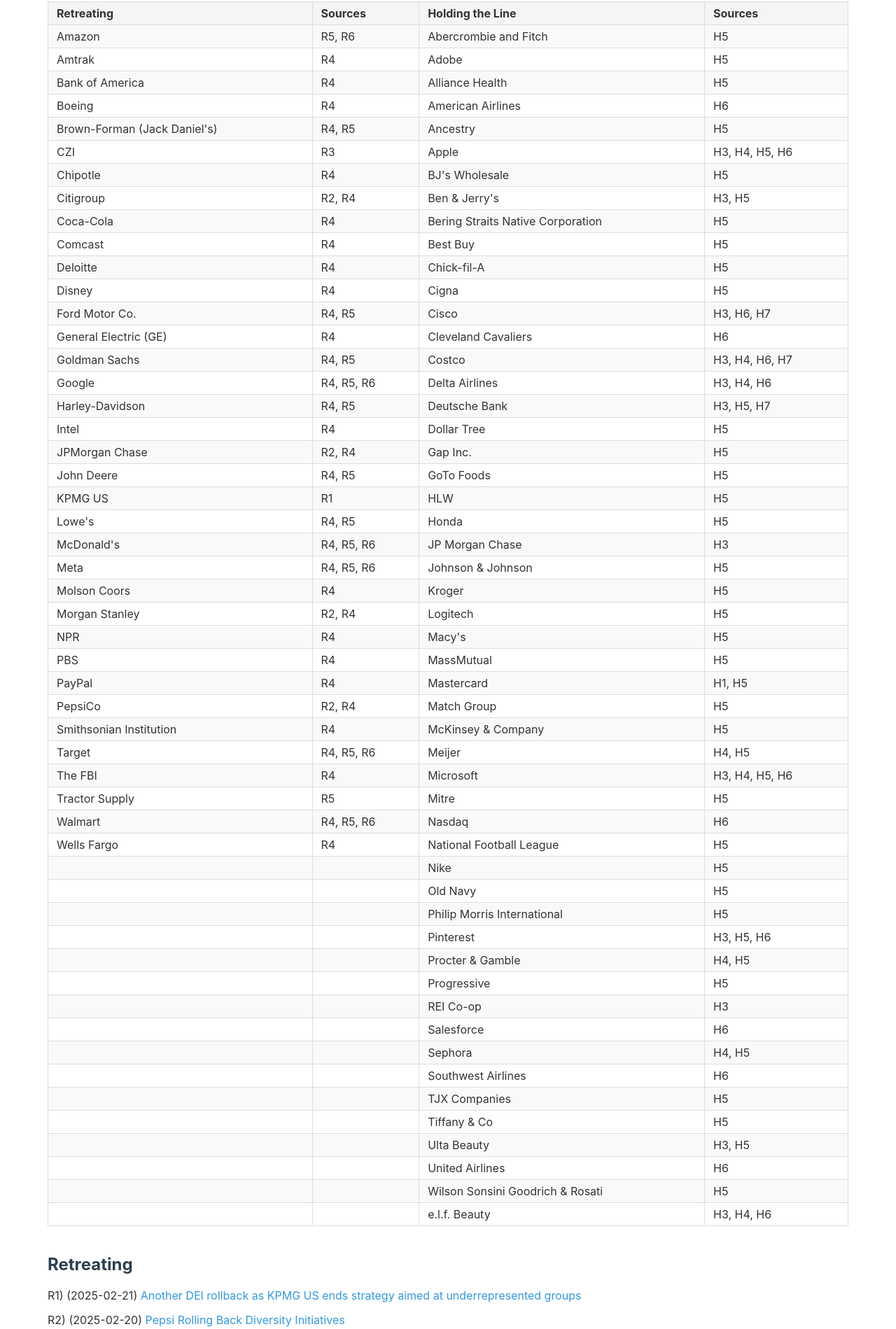
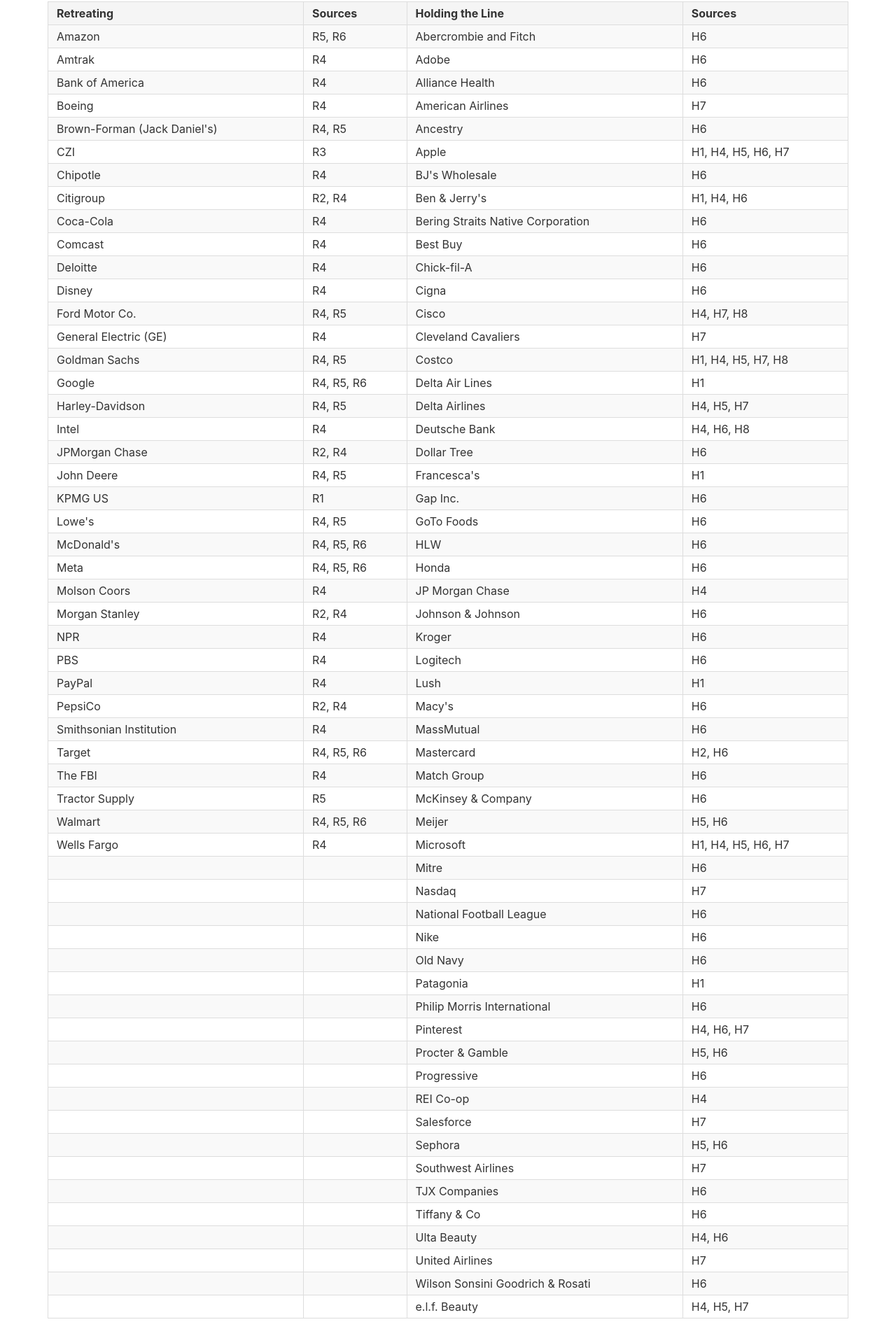
Before and after one commit to judell/dei-tracker, a plain HTML site: page index.html in a window 1280 px wide. Shown: the part 138-2037 px from the top of the page at 70% size. Drawn offline with Linux system fonts and the light colour scheme.

Commit message:
add time, 2/28. new: lush, francesca, patagonia

```diff
--- a/index.html
+++ b/index.html
@@ -62,62 +62,66 @@
 </head>
 <body>
 <h1>Companies holding on and retreating from DEI</h1>
-This is a point-in-time snapshot, generated on 2025-02-21, derived from the listed sources. See <a href="https://github.com/judell/dei-tracker">the repo</a> for how to update.
+This is a point-in-time snapshot, generated on 2025-02-28, derived from the listed sources. See <a href="https://github.com/judell/dei-tracker">the repo</a> for how to update.
 
 <table>
 <tr><th>Retreating</th><th>Sources</th><th>Holding the Line</th><th>Sources</th></tr>
-<tr><td>Amazon</td><td>R5, R6</td><td>Abercrombie and Fitch</td><td>H5</td></tr>
-<tr><td>Amtrak</td><td>R4</td><td>Adobe</td><td>H5</td></tr>
-<tr><td>Bank of America</td><td>R4</td><td>Alliance Health</td><td>H5</td></tr>
-<tr><td>Boeing</td><td>R4</td><td>American Airlines</td><td>H6</td></tr>
-<tr><td>Brown-Forman (Jack Daniel's)</td><td>R4, R5</td><td>Ancestry</td><td>H5</td></tr>
-<tr><td>CZI</td><td>R3</td><td>Apple</td><td>H3, H4, H5, H6</td></tr>
-<tr><td>Chipotle</td><td>R4</td><td>BJ's Wholesale</td><td>H5</td></tr>
-<tr><td>Citigroup</td><td>R2, R4</td><td>Ben & Jerry's</td><td>H3, H5</td></tr>
-<tr><td>Coca-Cola</td><td>R4</td><td>Bering Straits Native Corporation</td><td>H5</td></tr>
-<tr><td>Comcast</td><td>R4</td><td>Best Buy</td><td>H5</td></tr>
-<tr><td>Deloitte</td><td>R4</td><td>Chick-fil-A</td><td>H5</td></tr>
-<tr><td>Disney</td><td>R4</td><td>Cigna</td><td>H5</td></tr>
-<tr><td>Ford Motor Co.</td><td>R4, R5</td><td>Cisco</td><td>H3, H6, H7</td></tr>
-<tr><td>General Electric (GE)</td><td>R4</td><td>Cleveland Cavaliers</td><td>H6</td></tr>
-<tr><td>Goldman Sachs</td><td>R4, R5</td><td>Costco</td><td>H3, H4, H6, H7</td></tr>
-<tr><td>Google</td><td>R4, R5, R6</td><td>Delta Airlines</td><td>H3, H4, H6</td></tr>
-<tr><td>Harley-Davidson</td><td>R4, R5</td><td>Deutsche Bank</td><td>H3, H5, H7</td></tr>
-<tr><td>Intel</td><td>R4</td><td>Dollar Tree</td><td>H5</td></tr>
-<tr><td>JPMorgan Chase</td><td>R2, R4</td><td>Gap Inc.</td><td>H5</td></tr>
-<tr><td>John Deere</td><td>R4, R5</td><td>GoTo Foods</td><td>H5</td></tr>
-<tr><td>KPMG US</td><td>R1</td><td>HLW</td><td>H5</td></tr>
-<tr><td>Lowe's</td><td>R4, R5</td><td>Honda</td><td>H5</td></tr>
-<tr><td>McDonald's</td><td>R4, R5, R6</td><td>JP Morgan Chase</td><td>H3</td></tr>
-<tr><td>Meta</td><td>R4, R5, R6</td><td>Johnson & Johnson</td><td>H5</td></tr>
-<tr><td>Molson Coors</td><td>R4</td><td>Kroger</td><td>H5</td></tr>
-<tr><td>Morgan Stanley</td><td>R2, R4</td><td>Logitech</td><td>H5</td></tr>
-<tr><td>NPR</td><td>R4</td><td>Macy's</td><td>H5</td></tr>
-<tr><td>PBS</td><td>R4</td><td>MassMutual</td><td>H5</td></tr>
-<tr><td>PayPal</td><td>R4</td><td>Mastercard</td><td>H1, H5</td></tr>
-<tr><td>PepsiCo</td><td>R2, R4</td><td>Match Group</td><td>H5</td></tr>
-<tr><td>Smithsonian Institution</td><td>R4</td><td>McKinsey & Company</td><td>H5</td></tr>
-<tr><td>Target</td><td>R4, R5, R6</td><td>Meijer</td><td>H4, H5</td></tr>
-<tr><td>The FBI</td><td>R4</td><td>Microsoft</td><td>H3, H4, H5, H6</td></tr>
-<tr><td>Tractor Supply</td><td>R5</td><td>Mitre</td><td>H5</td></tr>
-<tr><td>Walmart</td><td>R4, R5, R6</td><td>Nasdaq</td><td>H6</td></tr>
-<tr><td>Wells Fargo</td><td>R4</td><td>National Football League</td><td>H5</td></tr>
-<tr><td></td><td></td><td>Nike</td><td>H5</td></tr>
-<tr><td></td><td></td><td>Old Navy</td><td>H5</td></tr>
-<tr><td></td><td></td><td>Philip Morris International</td><td>H5</td></tr>
-<tr><td></td><td></td><td>Pinterest</td><td>H3, H5, H6</td></tr>
-<tr><td></td><td></td><td>Procter & Gamble</td><td>H4, H5</td></tr>
-<tr><td></td><td></td><td>Progressive</td><td>H5</td></tr>
-<tr><td></td><td></td><td>REI Co-op</td><td>H3</td></tr>
-<tr><td></td><td></td><td>Salesforce</td><td>H6</td></tr>
-<tr><td></td><td></td><td>Sephora</td><td>H4, H5</td></tr>
-<tr><td></td><td></td><td>Southwest Airlines</td><td>H6</td></tr>
-<tr><td></td><td></td><td>TJX Companies</td><td>H5</td></tr>
-<tr><td></td><td></td><td>Tiffany & Co</td><td>H5</td></tr>
-<tr><td></td><td></td><td>Ulta Beauty</td><td>H3, H5</td></tr>
-<tr><td></td><td></td><td>United Airlines</td><td>H6</td></tr>
-<tr><td></td><td></td><td>Wilson Sonsini Goodrich & Rosati</td><td>H5</td></tr>
-<tr><td></td><td></td><td>e.l.f. Beauty</td><td>H3, H4, H6</td></tr>
+<tr><td>Amazon</td><td>R5, R6</td><td>Abercrombie and Fitch</td><td>H6</td></tr>
+<tr><td>Amtrak</td><td>R4</td><td>Adobe</td><td>H6</td></tr>
+<tr><td>Bank of America</td><td>R4</td><td>Alliance Health</td><td>H6</td></tr>
+<tr><td>Boeing</td><td>R4</td><td>American Airlines</td><td>H7</td></tr>
+<tr><td>Brown-Forman (Jack Daniel's)</td><td>R4, R5</td><td>Ancestry</td><td>H6</td></tr>
+<tr><td>CZI</td><td>R3</td><td>Apple</td><td>H1, H4, H5, H6, H7</td></tr>
+<tr><td>Chipotle</td><td>R4</td><td>BJ's Wholesale</td><td>H6</td></tr>
+<tr><td>Citigroup</td><td>R2, R4</td><td>Ben & Jerry's</td><td>H1, H4, H6</td></tr>
+<tr><td>Coca-Cola</td><td>R4</td><td>Bering Straits Native Corporation</td><td>H6</td></tr>
+<tr><td>Comcast</td><td>R4</td><td>Best Buy</td><td>H6</td></tr>
+<tr><td>Deloitte</td><td>R4</td><td>Chick-fil-A</td><td>H6</td></tr>
+<tr><td>Disney</td><td>R4</td><td>Cigna</td><td>H6</td></tr>
+<tr><td>Ford Motor Co.</td><td>R4, R5</td><td>Cisco</td><td>H4, H7, H8</td></tr>
+<tr><td>General Electric (GE)</td><td>R4</td><td>Cleveland Cavaliers</td><td>H7</td></tr>
+<tr><td>Goldman Sachs</td><td>R4, R5</td><td>Costco</td><td>H1, H4, H5, H7, H8</td></tr>
+<tr><td>Google</td><td>R4, R5, R6</td><td>Delta Air Lines</td><td>H1</td></tr>
+<tr><td>Harley-Davidson</td><td>R4, R5</td><td>Delta Airlines</td><td>H4, H5, H7</td></tr>
+<tr><td>Intel</td><td>R4</td><td>Deutsche Bank</td><td>H4, H6, H8</td></tr>
+<tr><td>JPMorgan Chase</td><td>R2, R4</td><td>Dollar Tree</td><td>H6</td></tr>
+<tr><td>John Deere</td><td>R4, R5</td><td>Francesca's</td><td>H1</td></tr>
+<tr><td>KPMG US</td><td>R1</td><td>Gap Inc.</td><td>H6</td></tr>
+<tr><td>Lowe's</td><td>R4, R5</td><td>GoTo Foods</td><td>H6</td></tr>
+<tr><td>McDonald's</td><td>R4, R5, R6</td><td>HLW</td><td>H6</td></tr>
+<tr><td>Meta</td><td>R4, R5, R6</td><td>Honda</td><td>H6</td></tr>
+<tr><td>Molson Coors</td><td>R4</td><td>JP Morgan Chase</td><td>H4</td></tr>
+<tr><td>Morgan Stanley</td><td>R2, R4</td><td>Johnson & Johnson</td><td>H6</td></tr>
+<tr><td>NPR</td><td>R4</td><td>Kroger</td><td>H6</td></tr>
+<tr><td>PBS</td><td>R4</td><td>Logitech</td><td>H6</td></tr>
+<tr><td>PayPal</td><td>R4</td><td>Lush</td><td>H1</td></tr>
+<tr><td>PepsiCo</td><td>R2, R4</td><td>Macy's</td><td>H6</td></tr>
+<tr><td>Smithsonian Institution</td><td>R4</td><td>MassMutual</td><td>H6</td></tr>
+<tr><td>Target</td><td>R4, R5, R6</td><td>Mastercard</td><td>H2, H6</td></tr>
+<tr><td>The FBI</td><td>R4</td><td>Match Group</td><td>H6</td></tr>
+<tr><td>Tractor Supply</td><td>R5</td><td>McKinsey & Company</td><td>H6</td></tr>
+<tr><td>Walmart</td><td>R4, R5, R6</td><td>Meijer</td><td>H5, H6</td></tr>
+<tr><td>Wells Fargo</td><td>R4</td><td>Microsoft</td><td>H1, H4, H5, H6, H7</td></tr>
+<tr><td></td><td></td><td>Mitre</td><td>H6</td></tr>
+<tr><td></td><td></td><td>Nasdaq</td><td>H7</td></tr>
+<tr><td></td><td></td><td>National Football League</td><td>H6</td></tr>
+<tr><td></td><td></td><td>Nike</td><td>H6</td></tr>
+<tr><td></td><td></td><td>Old Navy</td><td>H6</td></tr>
+<tr><td></td><td></td><td>Patagonia</td><td>H1</td></tr>
+<tr><td></td><td></td><td>Philip Morris International</td><td>H6</td></tr>
+<tr><td></td><td></td><td>Pinterest</td><td>H4, H6, H7</td></tr>
+<tr><td></td><td></td><td>Procter & Gamble</td><td>H5, H6</td></tr>
+<tr><td></td><td></td><td>Progressive</td><td>H6</td></tr>
+<tr><td></td><td></td><td>REI Co-op</td><td>H4</td></tr>
+<tr><td></td><td></td><td>Salesforce</td><td>H7</td></tr>
+<tr><td></td><td></td><td>Sephora</td><td>H5, H6</td></tr>
+<tr><td></td><td></td><td>Southwest Airlines</td><td>H7</td></tr>
+<tr><td></td><td></td><td>TJX Companies</td><td>H6</td></tr>
+<tr><td></td><td></td><td>Tiffany & Co</td><td>H6</td></tr>
+<tr><td></td><td></td><td>Ulta Beauty</td><td>H4, H6</td></tr>
+<tr><td></td><td></td><td>United Airlines</td><td>H7</td></tr>
+<tr><td></td><td></td><td>Wilson Sonsini Goodrich & Rosati</td><td>H6</td></tr>
+<tr><td></td><td></td><td>e.l.f. Beauty</td><td>H4, H5, H7</td></tr>
 </table>
 <div class="sources">
 <h2>Retreating</h2>
@@ -141,25 +145,28 @@ R6) (2025-02-11) <a href="https://www.techtarget.com/whatis/feature/What-compani
 </div>
 <h2>Holding the Line</h2>
 <div class="source-item">
-H1) (2025-02-21) <a href="https://www.mastercard.us/en-us/vision/who-we-are/diversity-inclusion.html">Mastercard diversity page (accessed 2025-02-21</a>
+H1) (2025-02-28) <a href="https://time.com/7261857/us-companies-keep-dei-initiatives-list-trump-diversity-order-crackdown/">These U.S. Companies Are Not Ditching DEI Amid Trump’s Crackdown</a>
 </div>
 <div class="source-item">
-H2) (2025-02-21) <a href="https://fortune.com/2025/02/21/coca-cola-warns-negative-impact-dei-changes/">Coca-Cola warns of potential negative impact from DEI changes (ed: waffling)</a>
+H2) (2025-02-21) <a href="https://www.mastercard.us/en-us/vision/who-we-are/diversity-inclusion.html">Mastercard diversity page (accessed 2025-02-21</a>
 </div>
 <div class="source-item">
-H3) (2025-02-20) <a href="https://www.ebony.com/major-companies-that-are-standing-by-their-dei-programs/">Here are eight major companies that have resisted anti-DEI backlash.</a>
+H3) (2025-02-21) <a href="https://fortune.com/2025/02/21/coca-cola-warns-negative-impact-dei-changes/">Coca-Cola warns of potential negative impact from DEI changes (ed: waffling)</a>
 </div>
 <div class="source-item">
-H4) (2025-02-18) <a href="https://www.newsweek.com/dei-companies-program-list-policies-donald-trump-2032960">Newsweek: DEI Companies Program List Policies Donald Trump</a>
+H4) (2025-02-20) <a href="https://www.ebony.com/major-companies-that-are-standing-by-their-dei-programs/">Here are eight major companies that have resisted anti-DEI backlash.</a>
 </div>
 <div class="source-item">
-H5) (2025-02-17) <a href="https://buildremote.co/companies/keeping-dei/">Report: 46 Companies Sticking With DEI</a>
+H5) (2025-02-18) <a href="https://www.newsweek.com/dei-companies-program-list-policies-donald-trump-2032960">Newsweek: DEI Companies Program List Policies Donald Trump</a>
 </div>
 <div class="source-item">
-H6) (2025-02-04) <a href="https://www.theroot.com/a-list-of-companies-that-continue-to-support-dei-1851755249">The Root: A List of Companies That Continue to Support DEI</a>
+H6) (2025-02-17) <a href="https://buildremote.co/companies/keeping-dei/">Report: 46 Companies Sticking With DEI</a>
 </div>
 <div class="source-item">
-H7) (2025-01-31) <a href="https://www.businessinsider.com/companies-supporting-dei-efforts-ceo-comments-2025-1">Business Insider: Companies Supporting DEI Efforts - CEO Comments</a>
+H7) (2025-02-04) <a href="https://www.theroot.com/a-list-of-companies-that-continue-to-support-dei-1851755249">The Root: A List of Companies That Continue to Support DEI</a>
+</div>
+<div class="source-item">
+H8) (2025-01-31) <a href="https://www.businessinsider.com/companies-supporting-dei-efforts-ceo-comments-2025-1">Business Insider: Companies Supporting DEI Efforts - CEO Comments</a>
 </div>
 </div>
 </body>
```
Also changed, not shown: 2 other files.
